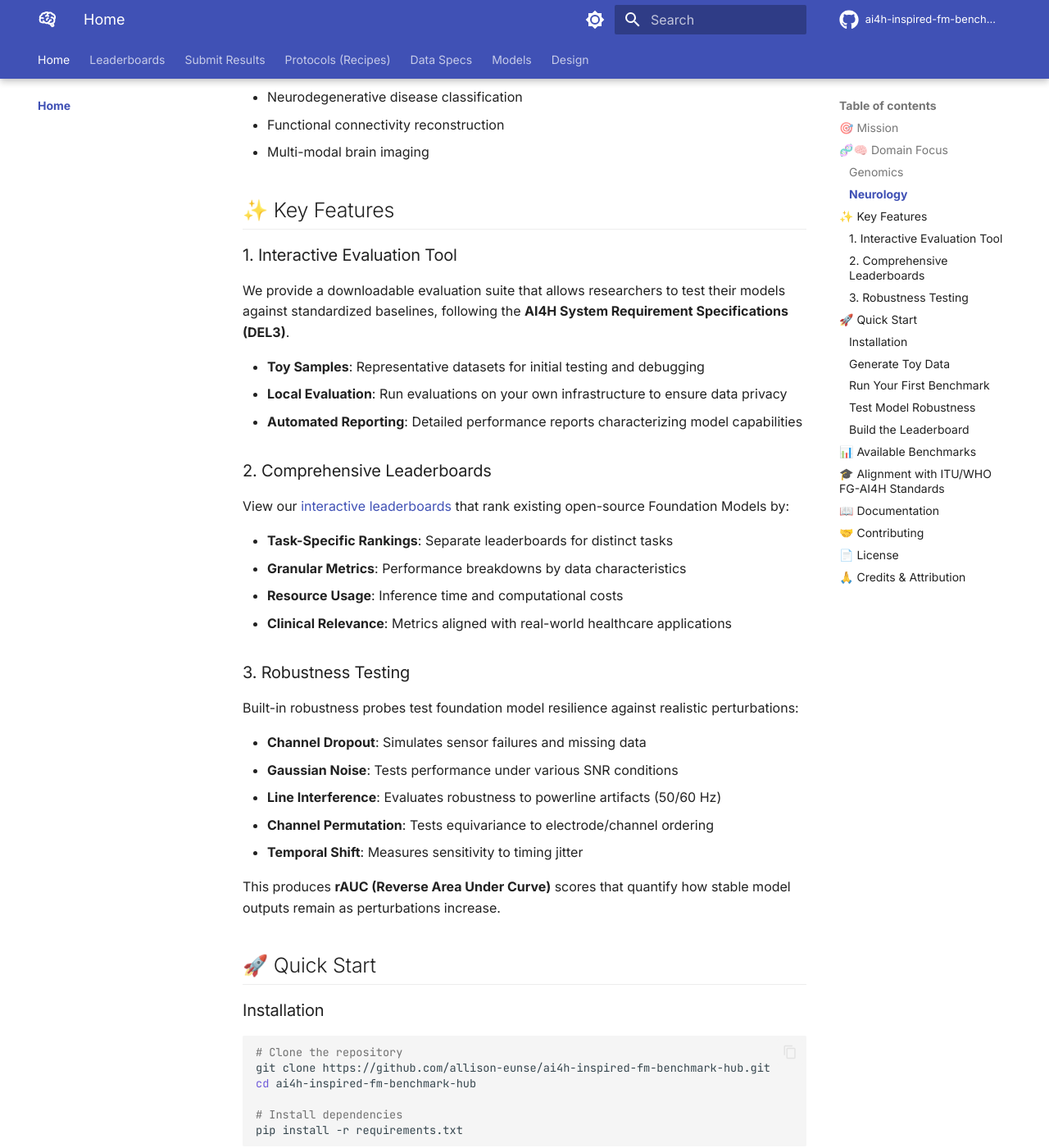
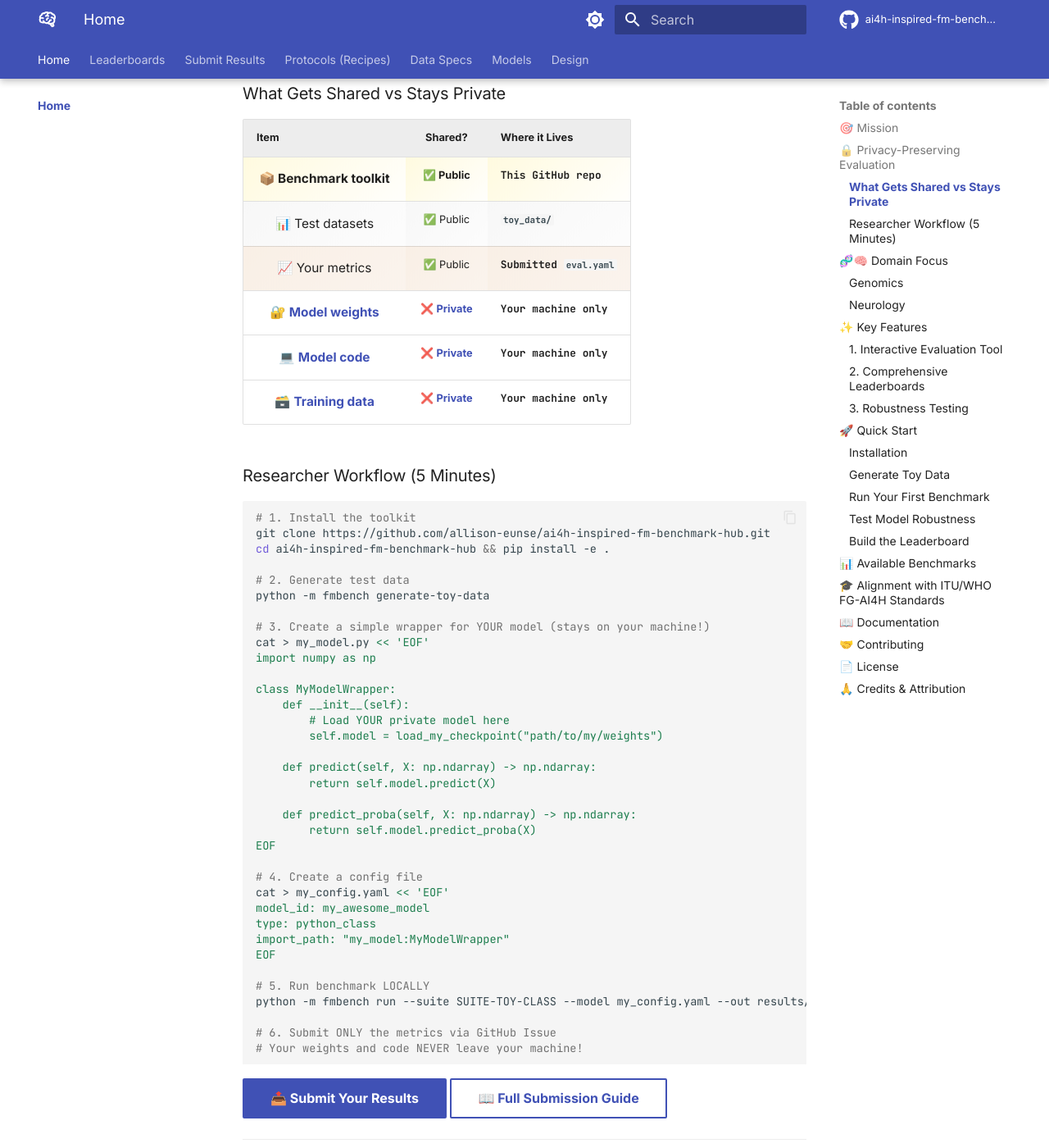
Before and after one commit to allison-eunse/ai4h-inspired-fm-benchmark-hub, an MkDocs documentation site: the page built from docs/index.md, in a window 1280 px wide and 1400 px high, scrolled down 923 px. Shown: the whole window at 82% size. Built offline with MkDocs 1.6.1 and Material for MkDocs 9.7.7, drawn with Linux system fonts in a browser that asks for light colours; comment, search, counter and statistics services are not loaded; some of the changed text lies outside the part shown.

Commit message:
Update docs with AI4H privacy-preserving evaluation workflow

````diff
--- a/docs/index.md
+++ b/docs/index.md
@@ -12,6 +12,89 @@
 - **Transparent leaderboards** with task-specific and granular performance metrics
 - **Robustness testing** to assess model resilience to real-world perturbations
 - **Downloadable evaluation tools** for local testing and validation
+
+---
+
+## 🔒 Privacy-Preserving Evaluation
+
+!!! success "Your Model Stays Private — AI4H DEL3 Aligned"
+
+    **You don't need to share your model to appear on our leaderboard!**
+
+    Our framework follows the [ITU/WHO FG-AI4H DEL3](https://www.itu.int/pub/T-FG-AI4H) principle of **local evaluation with standardized result reporting**.
+
+```mermaid
+flowchart LR
+    subgraph YOUR_MACHINE["🔒 Your Machine (Private)"]
+        A[Download fmbench toolkit] --> B[Wrap your model]
+        B --> C[Run benchmarks locally]
+        C --> D[Generate eval.yaml]
+    end
+
+    subgraph LEADERBOARD["🌐 Public Leaderboard"]
+        E[Review submission]
+        F[Add to rankings]
+    end
+
+    D -->|"Submit metrics only<br/>❌ No weights<br/>❌ No code"| E
+    E --> F
+```
+
+### What Gets Shared vs Stays Private
+
+| Item | Shared? | Where it Lives |
+|:---|:---:|:---|
+| 📦 Benchmark toolkit | ✅ Public | This GitHub repo |
+| 📊 Test datasets | ✅ Public | `toy_data/` |
+| 📈 Your metrics | ✅ Public | Submitted `eval.yaml` |
+| 🔐 **Model weights** | ❌ **Private** | Your machine only |
+| 💻 **Model code** | ❌ **Private** | Your machine only |
+| 🗃️ **Training data** | ❌ **Private** | Your machine only |
+
+### Researcher Workflow (5 Minutes)
+
+```bash
+# 1. Install the toolkit
+git clone https://github.com/allison-eunse/ai4h-inspired-fm-benchmark-hub.git
+cd ai4h-inspired-fm-benchmark-hub && pip install -e .
+
+# 2. Generate test data
+python -m fmbench generate-toy-data
+
+# 3. Create a simple wrapper for YOUR model (stays on your machine!)
+cat > my_model.py << 'EOF'
+import numpy as np
+
+class MyModelWrapper:
+    def __init__(self):
+        # Load YOUR private model here
+        self.model = load_my_checkpoint("path/to/my/weights")
+
+    def predict(self, X: np.ndarray) -> np.ndarray:
+        return self.model.predict(X)
+
+    def predict_proba(self, X: np.ndarray) -> np.ndarray:
+        return self.model.predict_proba(X)
+EOF
+
+# 4. Create a config file
+cat > my_config.yaml << 'EOF'
+model_id: my_awesome_model
+type: python_class
+import_path: "my_model:MyModelWrapper"
+EOF
+
+# 5. Run benchmark LOCALLY
+python -m fmbench run --suite SUITE-TOY-CLASS --model my_config.yaml --out results/
+
+# 6. Submit ONLY the metrics via GitHub Issue
+# Your weights and code NEVER leave your machine!
+```
+
+[📤 Submit Your Results](https://github.com/allison-eunse/ai4h-inspired-fm-benchmark-hub/issues/new?template=benchmark_submission.md){ .md-button .md-button--primary }
+[📖 Full Submission Guide](contributing/submission_guide.md){ .md-button }
+
+---
 
 ## 🧬🧠 Domain Focus
 
--- a/mkdocs.yml
+++ b/mkdocs.yml
@@ -65,11 +65,16 @@
 markdown_extensions:
   - admonition
   - pymdownx.details
-  - pymdownx.superfences
+  - pymdownx.superfences:
+      custom_fences:
+        - name: mermaid
+          class: mermaid
+          format: !!python/name:pymdownx.superfences.fence_code_format
   - pymdownx.tabbed:
       alternate_style: true
   - tables
   - attr_list
+  - md_in_html
   - pymdownx.emoji:
       emoji_index: !!python/name:material.extensions.emoji.twemoji
       emoji_generator: !!python/name:material.extensions.emoji.to_svg
````
Also changed, not shown: docs/contributing/submission_guide.md (+12 -0 lines), docs/leaderboards/index.md (+100 -19 lines), 6 other files.
